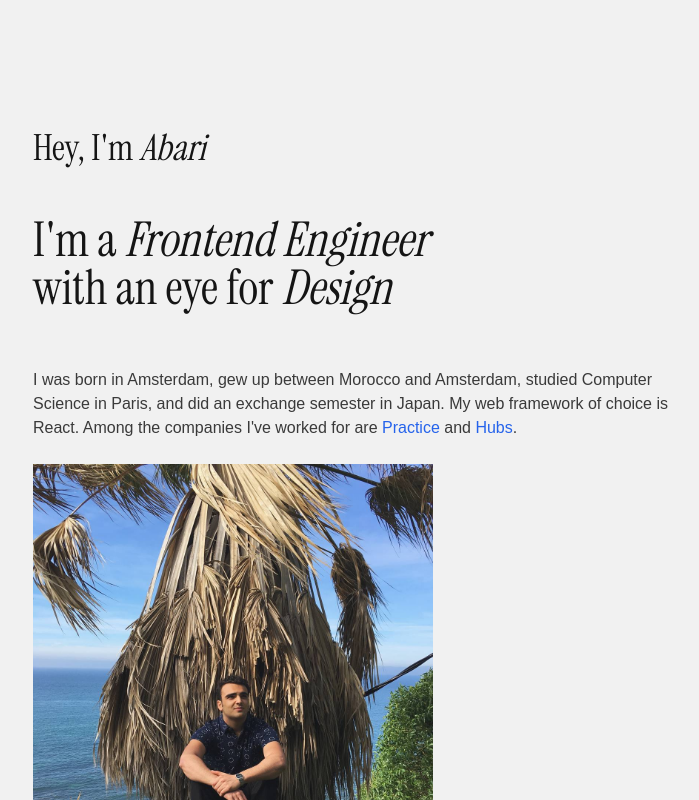
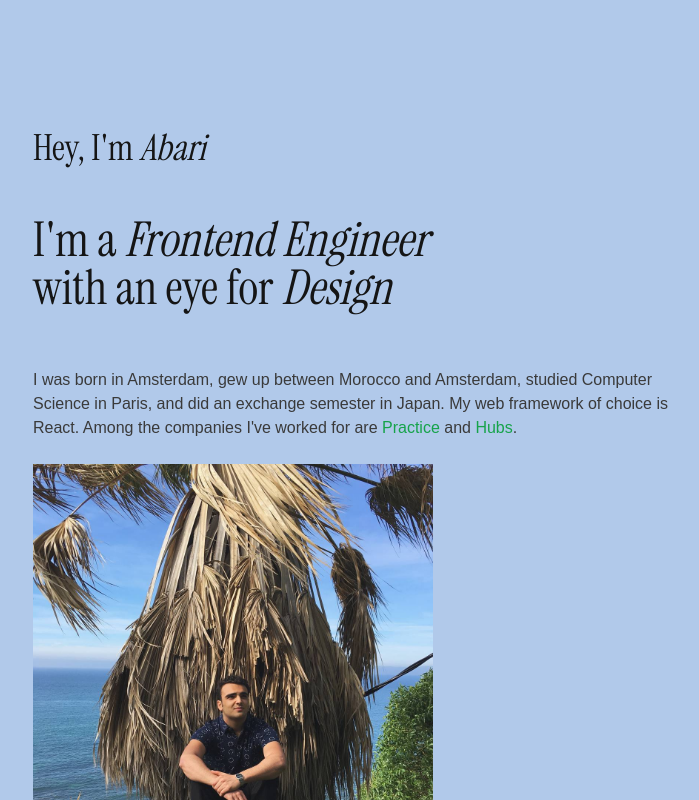
Before and after one commit to byabari/byabari, a Next.js app: page / in a window 1280 px wide. Shown: the top 800 px of the page, without its empty margins (273-972 px from the left). Built offline with nearby package versions, Linux system fonts and the light colour scheme; a web font is replaced by a local one.

Commit message:
update layout.js, page.js and browserconfig.xml

```diff
--- a/app/layout.js
+++ b/app/layout.js
@@ -28,13 +28,13 @@ export default function RootLayout({ children }) {
           href="/favicon-16x16.png"
         />
         <link rel="manifest" href="/site.webmanifest" />
-        <meta name="msapplication-TileColor" content="#F1F1F1" />
-        <meta name="theme-color" content="#F1F1F1" />
+        <meta name="msapplication-TileColor" content="#A4C3EE" />
+        <meta name="theme-color" content="#A4C3EE" />
       </head>
       <body
         className={
           inter.className +
-          " text-[#151515] bg-[#F1F1F1] min-h-screen flex flex-col items-center"
+          " text-[#151515] bg-[#b1c9ea] min-h-screen flex flex-col items-center"
         }
       >
         <div className="w-full max-w-[700px] p-4">
--- a/app/page.js
+++ b/app/page.js
@@ -37,7 +37,7 @@ export const metadata = {
 
 const Link = ({ href, children }) => (
   <a
-    className="text-blue-600 hover:text-blue-400 focus:text-blue-400 hover:underline underline-offset-4"
+    className="text-green-600 hover:text-blue-400 focus:text-blue-400 hover:underline underline-offset-4"
     href={href}
     target="_blank"
   >
@@ -48,16 +48,16 @@ const Link = ({ href, children }) => (
 export default function HomePage() {
   return (
     <div className="flex flex-col justify-center ">
-      <div className="flex items-center mt-20 sm:mt-28 mb-12">
-        <h2 className={instrumentSerif.className + " text-3xl sm:text-4xl"}>
+      <div className="flex items-center mt-16 sm:mt-28 mb-12">
+        <h1 className={instrumentSerif.className + " text-3xl sm:text-4xl"}>
           Hey, I'm <span className="italic leading-tighter">Abari</span>
-        </h2>
+        </h1>
       </div>
-      <h1 className={instrumentSerif.className + " text-4xl sm:text-5xl mb-14"}>
+      <h2 className={instrumentSerif.className + " text-4xl sm:text-5xl mb-14"}>
         I'm a <span className="italic leading-tighter">Frontend Engineer</span>
         <br />
         with an eye for <span className="italic leading-tighter">Design</span>
-      </h1>
+      </h2>
       <p
         className={splineSansMono.className + " text-[#3A3A3A] space-y-5 mb-6"}
       >
```
Also changed, not shown: 1 other file (tests, documents, lock files or other folders).
